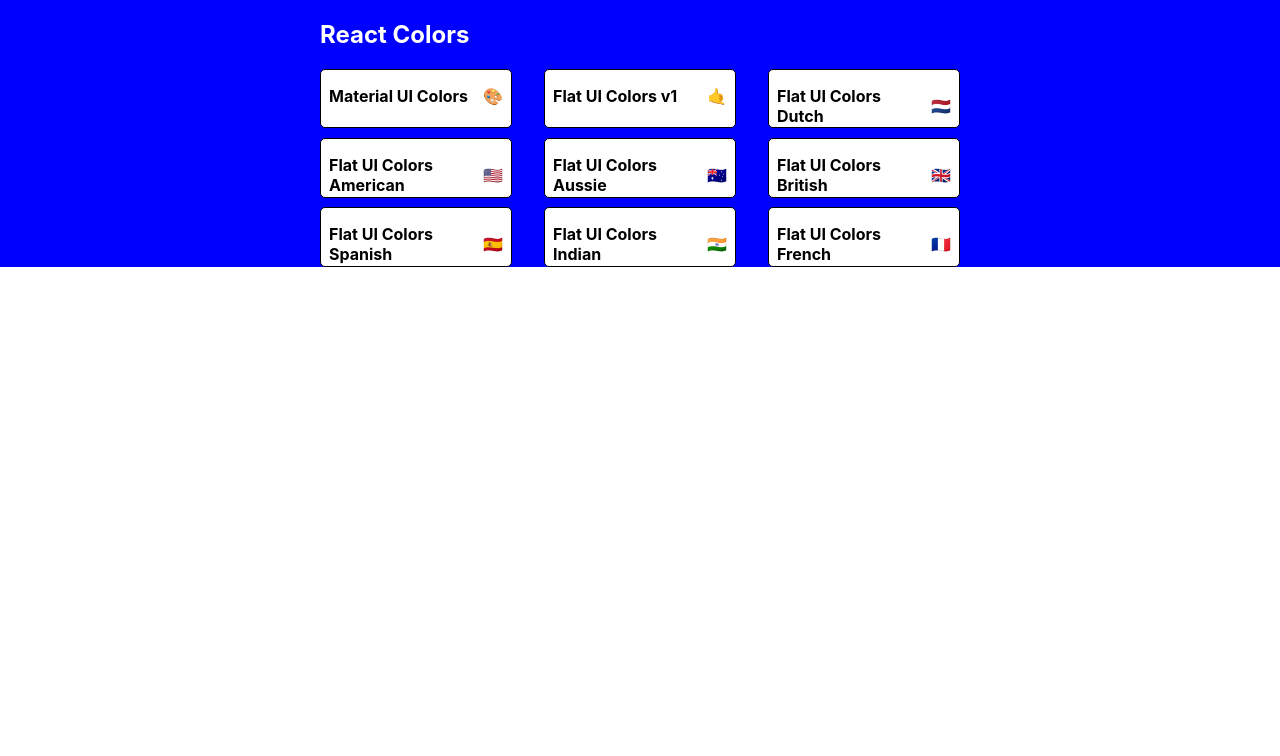
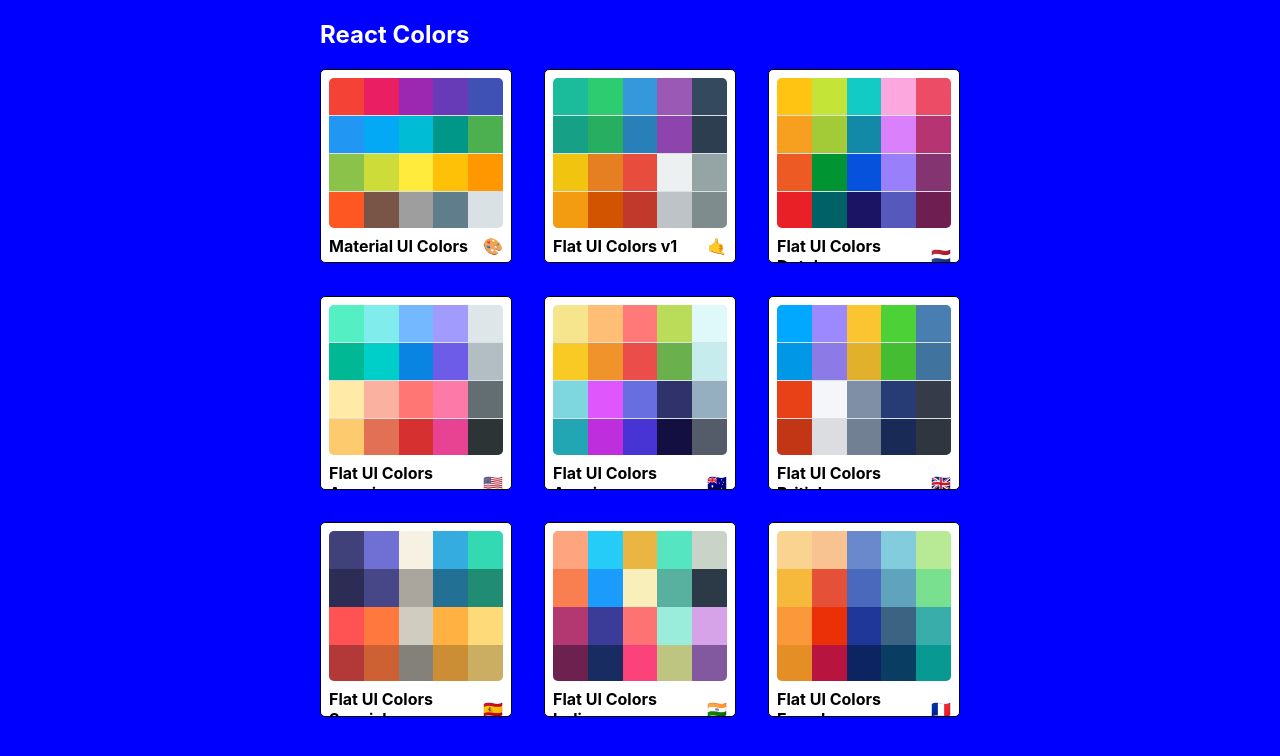
Before and after one commit to Georgee-lee/react_material_ui, a React (Create React App) app: page / in a window 1280 px wide. Shown: the top 756 px of the page. Built offline with nearby package versions, Linux system fonts and the light colour scheme.

Commit message:
finish styling minipalette

```diff
--- a/src/Components/MiniPalette/MiniPalette.js
+++ b/src/Components/MiniPalette/MiniPalette.js
@@ -14,7 +14,11 @@
     }
   },
   colors: {
-    backgroundColor: "gray"
+    width: "100%",
+    height: "150px",
+    backgroundColor: "#dae1e4",
+    borderRadius: "5px",
+    overflow: "hidden"
   },
   title: {
     display: "flex",
@@ -29,15 +33,30 @@
   emoji: {
     marginLeft: "auto",
     fontSize: "1rem"
+  },
+  miniColor: {
+    height: "25%",
+    width: "20%",
+    display: "inline-block",
+    margin: "0 auto",
+    position: "relative",
+    marginBottom: "-3.5px"
   }
 };
 
 const MiniPalette = props => {
-  const { classes, paletteName, emoji } = props;
+  const { classes, paletteName, emoji, colors } = props;
+  const miniColorBoxes = colors.map(color => (
+    <div
+      className={classes.miniColor}
+      style={{ backgroundColor: color.color }}
+      key={color.name}
+    />
+  ));
 
   return (
     <div className={classes.root}>
-      <div className={classes.colors} />
+      <div className={classes.colors}>{miniColorBoxes}</div>
       <h5 className={classes.title}>
         {paletteName} <span className={classes.emoji}>{emoji}</span>
       </h5>
--- a/src/Components/PaletteList/PaletteList.js
+++ b/src/Components/PaletteList/PaletteList.js
@@ -7,7 +7,7 @@
 const styles = {
   root: {
     backgroundColor: "blue",
-    height: "100%",
+    height: "100vh",
     display: "flex",
     alignItems: "flex-start",
     justifyContent: "center"
```
